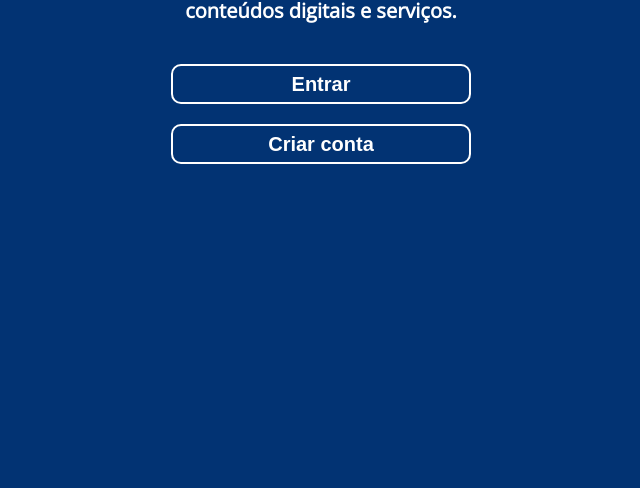
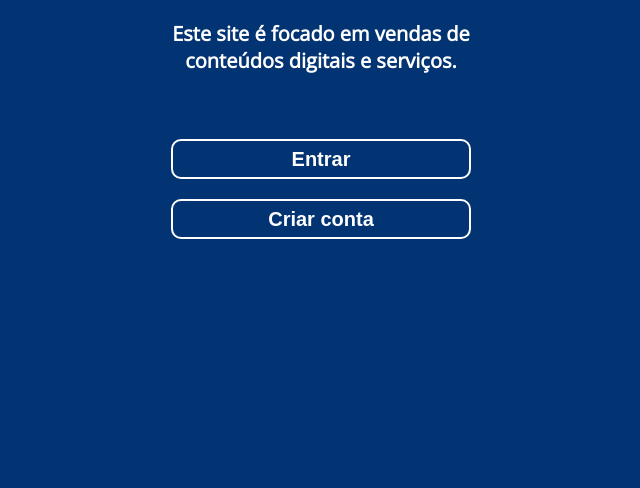
Before and after one commit to Gustavowp8/OneSharp, a plain HTML site: page index.html in a window 1280 px wide. Shown: the part 312-800 px from the top of the page, without its empty margins (319-959 px from the left). Drawn offline with nearby package versions, Linux system fonts and the light colour scheme.

Commit message:
elementos reposicionados

```diff
--- a/estilo/style.css
+++ b/estilo/style.css
@@ -16,7 +16,7 @@ body{
 
 .areaLogo{
     text-align: center;
-    margin-top: 10%;
+    margin-top: 20%;
 }
 
 .areaLogo img{
@@ -40,7 +40,8 @@ body{
 .areaDosBtn{
    max-width: 400px;
    margin: auto;
-   padding: 10px;
+   margin-top: 10%;
+   padding: 5px;
    /*background: blue;*/
 }
 
```
